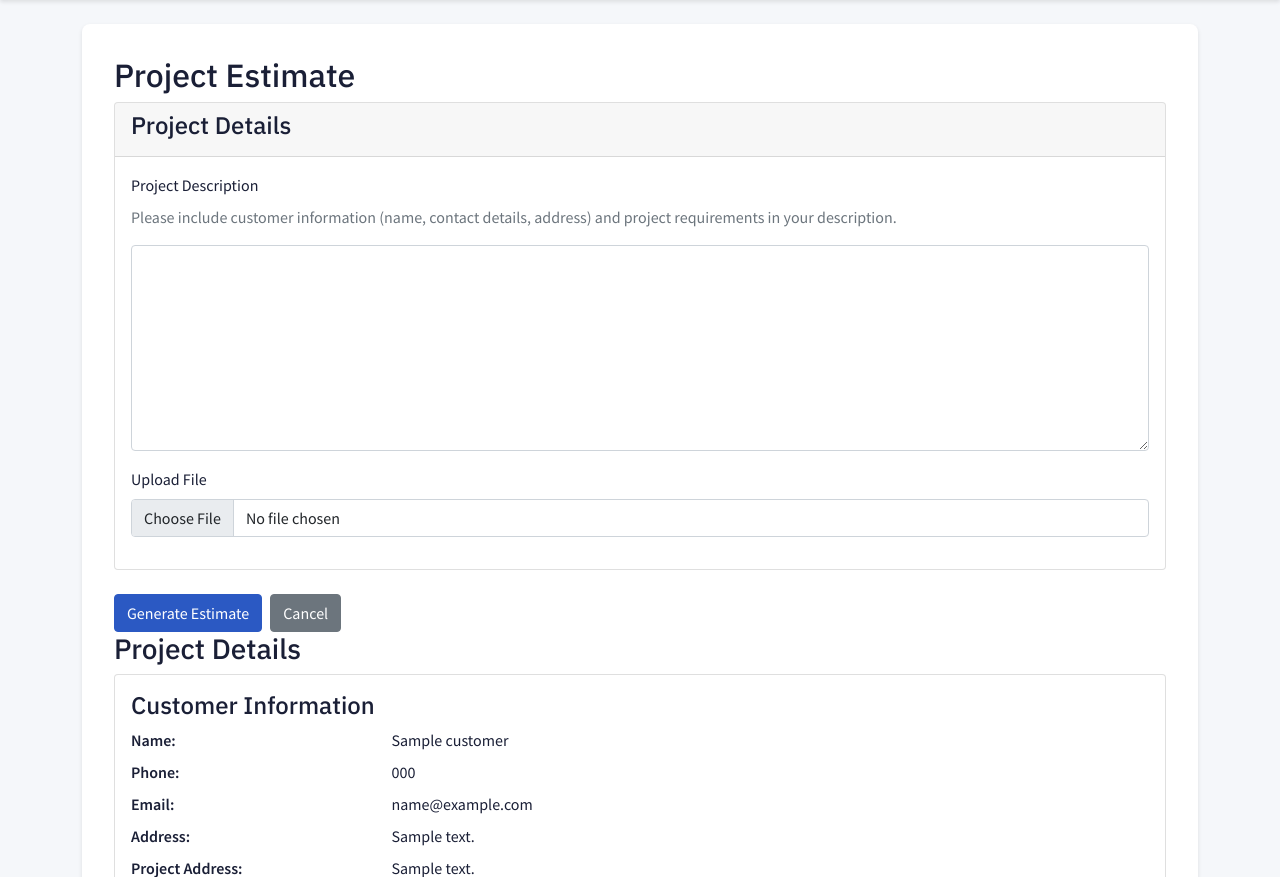
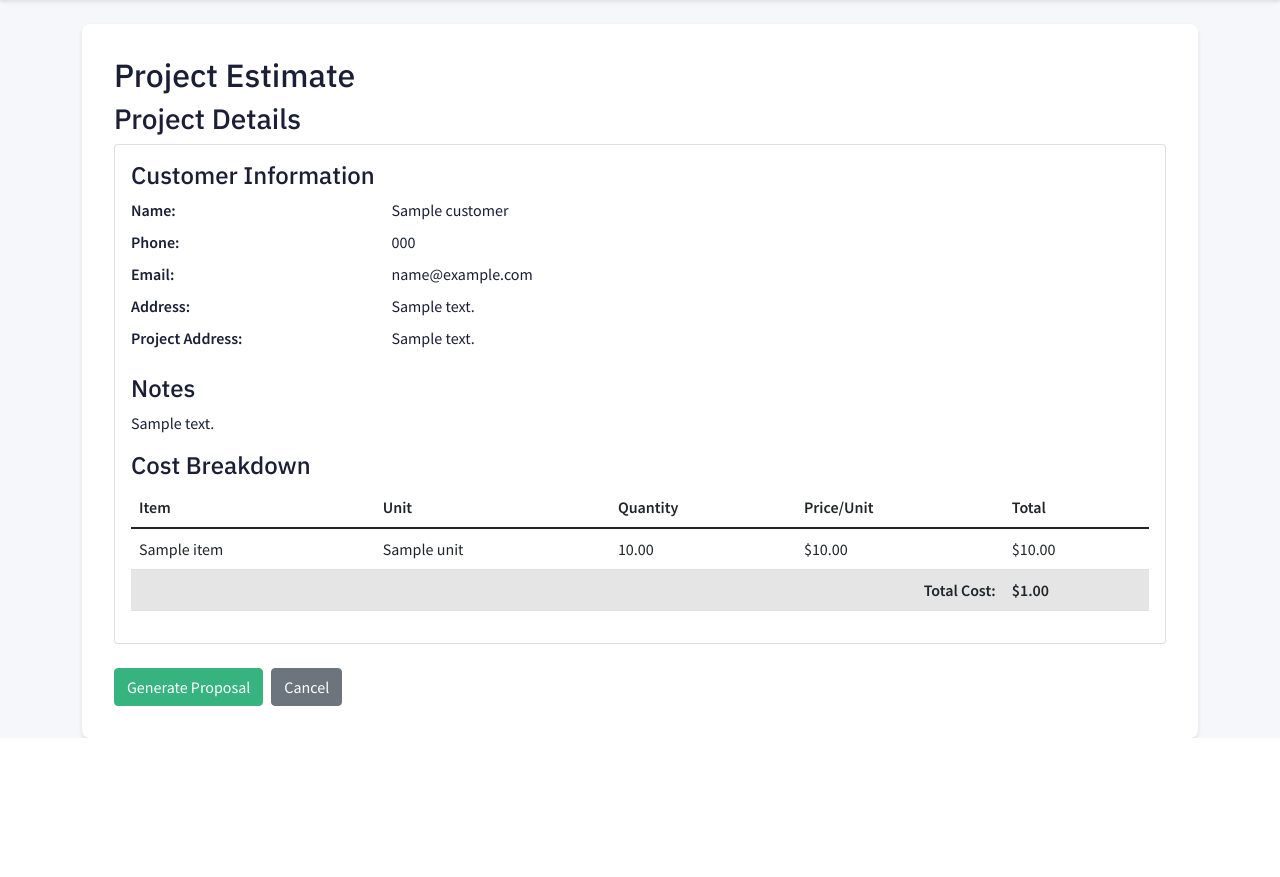
Before and after one commit to WesternBarbarian/proposal-pro, a Flask app: template templates/estimate.html in a window 1280 px wide. Shown: the part 96-973 px from the top of the page. After the commit the page ends 834 px from the top, so only its background shows below. Run offline with Flask 3, Linux system fonts and the light colour scheme; the template is opened without the code that fills it: values that come from a table or form of the project are taken from there, most other values are stand-ins (such as "Sample title", 1, 10 or a date in 2020); some libraries are stand-ins or nearby versions.

Commit message:
Assistant checkpoint: Fix conditional rendering in estimate template
Assistant generated file changes:
- templates/estimate.html: Fix conditional rendering to handle undefined variables, Fix form display logic to ensure form always shows when needed

---

User prompt:

That doesn't work because the objects needed don't initially exist. Please see logs.  Make the conditional rendering as permissive as possible while not trying to display both pages at the same time.

Replit-Commit-Author: Assistant
Replit-Commit-Session-Id: c8fea72b-ab04-4c4d-9c8a-dbcaeedbe162

```diff
--- a/templates/estimate.html
+++ b/templates/estimate.html
@@ -4,8 +4,8 @@
 <div class="estimate-form">
     <h2>Project Estimate</h2>
 
-    <!-- Always show the form -->
-    <form method="POST" action="{{ url_for('estimate') }}" class="needs-validation" enctype="multipart/form-data" onsubmit="return handleFileSubmit(event)">
+    <!-- Show the form only if we're not showing results -->
+    <form method="POST" action="{{ url_for('estimate') }}" class="needs-validation" enctype="multipart/form-data" onsubmit="return handleFileSubmit(event)" {% if line_items is defined and line_items %}style="display:none"{% endif %}>
         <input type="hidden" name="csrf_token" value="{{ csrf_token() }}"/>
         <div class="card mb-4">
             <div class="card-header">
@@ -41,17 +41,17 @@
         </div>
     </form>
 
-    <!-- Always show results if available -->
-    <div class="estimate-results" {% if not line_items %}style="display:none"{% endif %}>
+    <!-- Show results only if available -->
+    <div class="estimate-results" {% if not (line_items is defined and line_items) %}style="display:none"{% endif %}>
         <!-- Debug info to help troubleshoot -->
         <div class="alert alert-info d-none">
-            Debug: Project details available: {{ project_details is not none }},
-            Line items available: {{ line_items is not none and line_items.lines|length > 0 }},
-            Customer available: {{ customer is not none }},
-            Form is none: {{ form is none }}
+            Debug: Project details available: {{ project_details is defined and project_details is not none }},
+            Line items available: {{ line_items is defined and line_items is not none }},
+            Customer available: {{ customer is defined and customer is not none }},
+            Form defined: {{ form is defined }}
         </div>
 
-        {% if not project_details or not line_items or not customer %}
+        {% if not (project_details is defined and project_details) or not (line_items is defined and line_items) or not (customer is defined and customer) %}
         <div class="alert alert-danger">
             Error: Some required data is missing. Please try again or contact support.
         </div>
```
